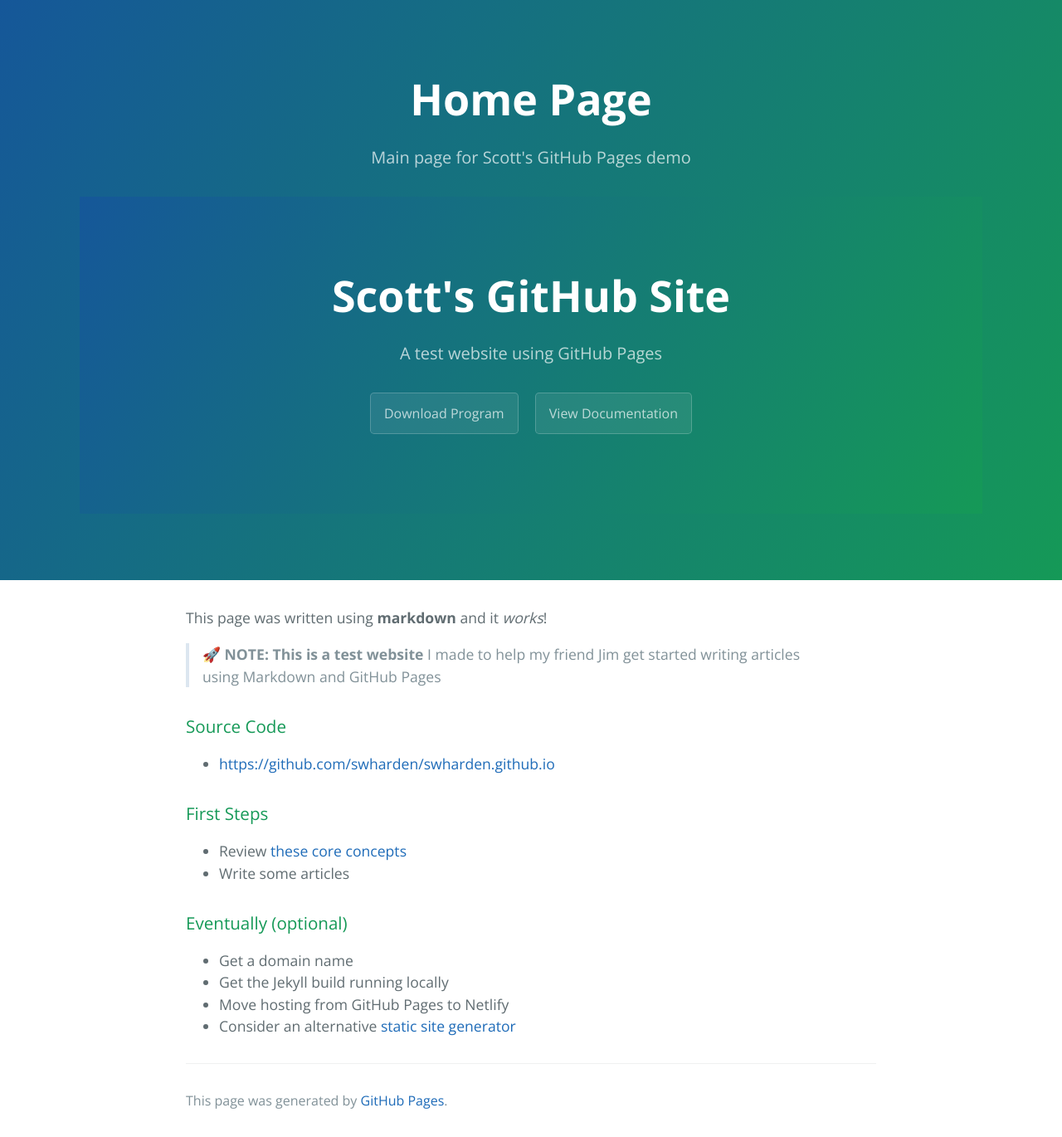
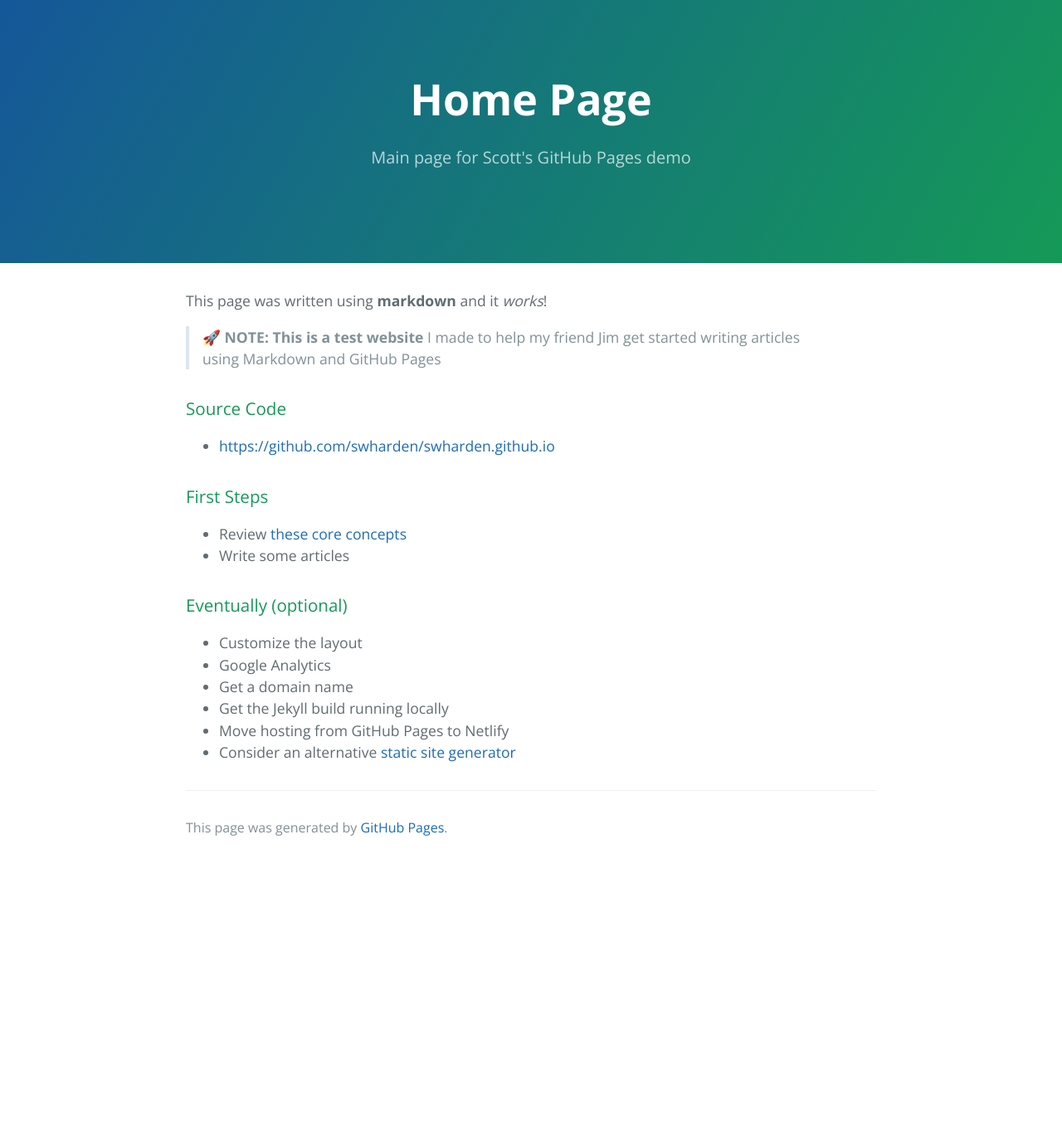
Before and after one commit to swharden/swharden.github.io, a Jekyll site: the page built from index.md, in a window 1280 px wide. Shown: the whole page at 83% size. Built offline with Jekyll 4.4.1, drawn with Linux system fonts in a browser that asks for light colours; our own code applies the rules of GitHub Pages for plain Markdown files; after the commit the page ends 1041 px from its top, so only the background shows below that.

Commit message:
update layout

```diff
--- a/_layouts/default.html
+++ b/_layouts/default.html
@@ -1,13 +1,12 @@
 <!DOCTYPE html>
-<html lang="{{ site.lang | default: " en-US" }}">
-
+<html lang="{{ site.lang | default: "en-US" }}">
   <head>
 
     {% if site.google_analytics %}
       <script async src="https://www.googletagmanager.com/gtag/js?id={{ site.google_analytics }}"></script>
       <script>
         window.dataLayer = window.dataLayer || [];
-        function gtag() { dataLayer.push(arguments); }
+        function gtag(){dataLayer.push(arguments);}
         gtag('js', new Date());
         gtag('config', '{{ site.google_analytics }}');
       </script>
@@ -16,21 +15,18 @@
 
 {% seo %}
     <link rel="preconnect" href="https://fonts.gstatic.com">
-    <link rel="preload" href="https://fonts.googleapis.com/css?family=Open+Sans:400,700&display=swap" as="style"
-        type="text/css" crossorigin>
+    <link rel="preload" href="https://fonts.googleapis.com/css?family=Open+Sans:400,700&display=swap" as="style" type="text/css" crossorigin>
     <meta name="viewport" content="width=device-width, initial-scale=1">
     <meta name="theme-color" content="#157878">
     <meta name="apple-mobile-web-app-status-bar-style" content="black-translucent">
     <link rel="stylesheet" href="{{ '/assets/css/style.css?v=' | append: site.github.build_revision | relative_url }}">
   </head>
-
   <body>
     <a id="skip-to-content" href="#content">Skip to the content.</a>
 
     <header class="page-header" role="banner">
       <h1 class="project-name">{{ page.title | default: site.title | default: site.github.repository_name }}</h1>
-        <h2 class="project-tagline">{{ page.description | default: site.description | default:
-            site.github.project_tagline }}</h2>
+      <h2 class="project-tagline">{{ page.description | default: site.description | default: site.github.project_tagline }}</h2>
       {% if site.github.is_project_page %}
         <a href="{{ site.github.repository_url }}" class="btn">View on GitHub</a>
       {% endif %}
@@ -38,20 +34,6 @@
         <a href="{{ site.github.zip_url }}" class="btn">Download .zip</a>
         <a href="{{ site.github.tar_url }}" class="btn">Download .tar.gz</a>
       {% endif %}
-
-        <section class="page-header">
-            <h1 class="project-name">{{ site.title | default: site.github.repository_name }}</h1>
-            <h2 class="project-tagline">{{ site.description | default: site.github.project_tagline }}</h2>
-            {% if site.github.is_project_page %}
-            <a href="{{ site.github.repository_url }}" class="btn">View Source Code</a>
-            {% endif %}
-            {% if site.show_downloads %}
-            <a href="{{ site.github.zip_url }}" class="btn">Download .zip</a>
-            <a href="{{ site.github.tar_url }}" class="btn">Download .tar.gz</a>
-            {% endif %}
-            <a href="{{ site.github.releases_url }}" class="btn">Download Program</a>
-            <a href="{{ site.github.wiki_url }}" class="btn">View Documentation</a>
-        </section>
     </header>
 
     <main id="content" class="main-content" role="main">
@@ -59,14 +41,10 @@
 
       <footer class="site-footer">
         {% if site.github.is_project_page %}
-            <span class="site-footer-owner"><a href="{{ site.github.repository_url }}">{{ site.github.repository_name
-                    }}</a> is maintained by <a href="{{ site.github.owner_url }}">{{ site.github.owner_name
-                    }}</a>.</span>
+          <span class="site-footer-owner"><a href="{{ site.github.repository_url }}">{{ site.github.repository_name }}</a> is maintained by <a href="{{ site.github.owner_url }}">{{ site.github.owner_name }}</a>.</span>
         {% endif %}
-            <span class="site-footer-credits">This page was generated by <a href="https://pages.github.com">GitHub
-                    Pages</a>.</span>
+        <span class="site-footer-credits">This page was generated by <a href="https://pages.github.com">GitHub Pages</a>.</span>
       </footer>
     </main>
   </body>
-
 </html>
--- a/index.md
+++ b/index.md
@@ -15,6 +15,8 @@ This page was written using **markdown** and it _works_!
 * Write some articles
 
 ### Eventually (optional)
+* Customize the layout
+* Google Analytics
 * Get a domain name
 * Get the Jekyll build running locally
 * Move hosting from GitHub Pages to Netlify
```
Also changed, not shown: _includes/navigation.html (deleted, +0 -9 lines). Lines whose indentation alone changed are shown as unchanged.
